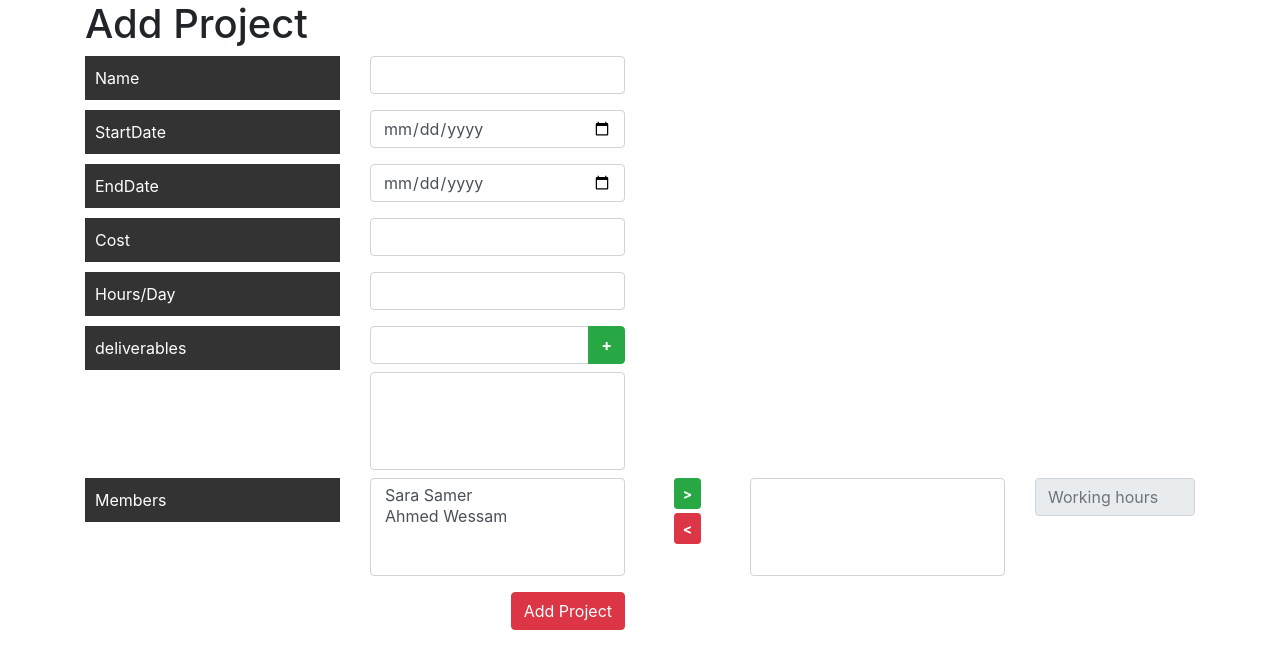
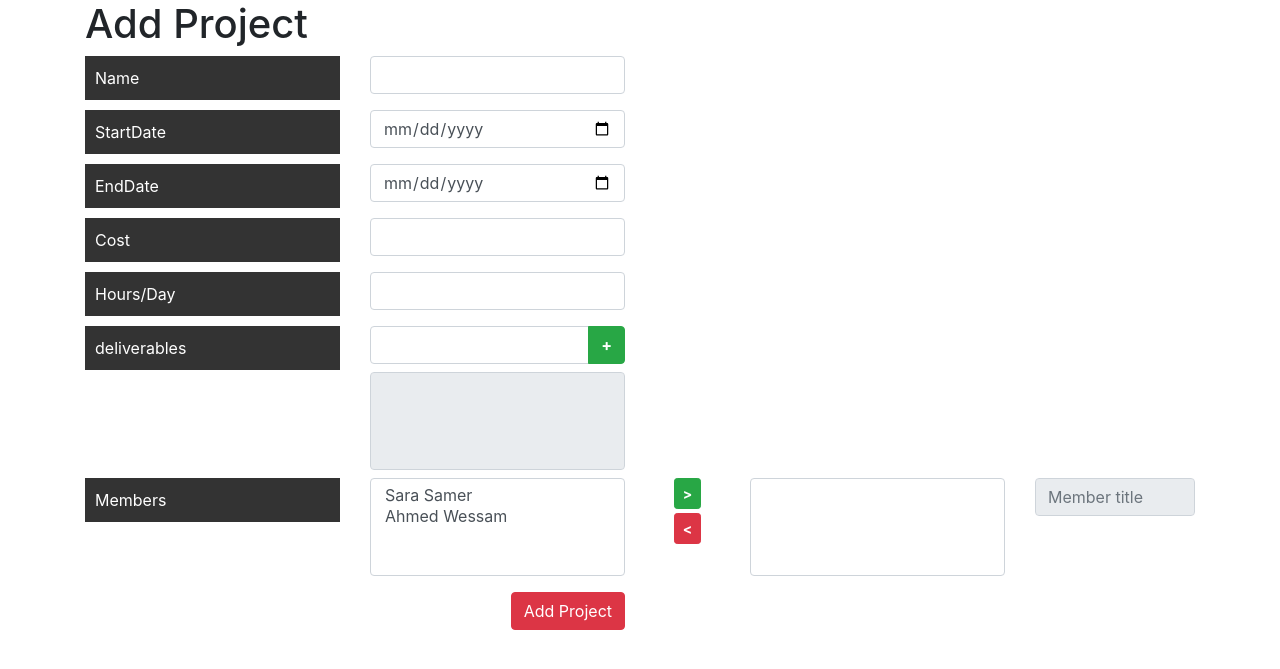
Before and after one commit to a4w/project-management-system, a PHP site: page /add_project.php in a window 1280 px wide. Shown: the top 669 px of the page. Run offline with PHP 8.4, Linux system fonts and the light colour scheme; data comes from the database, SQL or seed files in the repository; lists and menus that the app fills with data are empty.

Commit message:
Add project members and titles

```diff
--- a/add_project.php
+++ b/add_project.php
@@ -14,7 +14,7 @@
 
 <body>
     <div class="container">
-        <form method="post" action="project.controller.php">
+        <form method="post" name="main_form" id="main_form" action="project.controller.php">
             <input type="hidden" name="action" value="add-project">
             <h1>Add Project</h1>
 
@@ -86,7 +86,7 @@
                             <div class="btn btn-success" onclick="addDeliverables()"><b>+</b></div>
                         </div>
                     </div>
-                    <select multiple size="4" id="deliverables_dd" name="deliverables" class="form-control mb-2">
+                    <select multiple size="4" readonly name="deliverables[]" id="deliverables_dd" class="form-control mb-2">
 
                     </select>
                 </div>
@@ -119,13 +119,13 @@
                     </select>
                 </div>
                 <div class="col-lg-2">
-                    <input type="number" class="form-control" id="working_hours" placeholder="Working hours" disabled/>
+                    <input type="text" class="form-control" id="title" placeholder="Member title" disabled />
                 </div>
             </div>
 
             <div class="row">
                 <div class="col-6">
-                    <input class="btn btn-danger float-right mt-3" value="Add Project" type="submit">
+                    <input class="btn btn-danger float-right mt-3" value="Add Project" type="button" id="add_project">
                 </div>
             </div>
         </form>
@@ -136,9 +136,12 @@
     <script src="js/js.js"></script>
     <script>
         function addDeliverables() {
-            const select = $("#deliverables_dd");
             const value = $("#deliverable_txt").val();
-            select.append("<option>" + value + "</option>");
+            $('#deliverables_dd').append($('<option>', {
+                value: value,
+                text: value,
+                selected: true
+            }));
             $("#deliverable_txt").val("").focus();
         };
         $("#add_member").click(function(){
@@ -148,7 +151,7 @@
                 const option = $("#members_pool option[value='" + member_id + "']");
                 $("#members").append(option);
             }
-        $("#members").change();
+            $("#members").change();
         });
         $("#remove_member").click(function(){
             // Get selected members
@@ -157,26 +160,35 @@
                 const option = $("#members option[value='" + member_id + "']");
                 $("#members_pool").append(option);
             }
-        $("#members").change();
+            $("#members").change();
         });
-        let member_working_hours = {};
+        let member_titles = {};
         $("#members").change(function(){
             const members = $(this).val();
             if(members.length === 1){
-                $("#working_hours").attr("disabled", false);
-                if(typeof member_working_hours[members[0]] === "undefined")
-                    member_working_hours[members[0]] = 0;
-                $("#working_hours").val(member_working_hours[members[0]]);
-                $("#working_hours").attr("data-target", members[0]);
+                $("#title").attr("disabled", false);
+                if(typeof member_titles[members[0]] === "undefined")
+                    member_titles[members[0]] = "";
+                $("#title").val(member_titles[members[0]]);
+                $("#title").attr("data-target", members[0]);
             }else{
-                $("#working_hours").attr("disabled", true);
-                $("#working_hours").val("");
+                $("#title").attr("disabled", true);
+                $("#title").val("");
             }
         });
-        $("#working_hours").change(function(){
+        $("#title").change(function(){
             const id = $(this).attr("data-target");
-            member_working_hours[id] = $(this).val();
+            member_titles[id] = $(this).val();
         });
+        $("#add_project").click(function(){
+            const members = $("#members > option");
+            members.each(function(i, e){
+                const member_id = $(e).val();
+                $("#main_form").append("<input type='hidden' name='titles[]' value='" + member_id + "_" + member_titles[member_id] + "' />");
+            });
+            document.main_form.submit();
+        });
+
     </script>
 </body>
 
```
Also changed, not shown: project.controller.php (+21 -10 lines).
